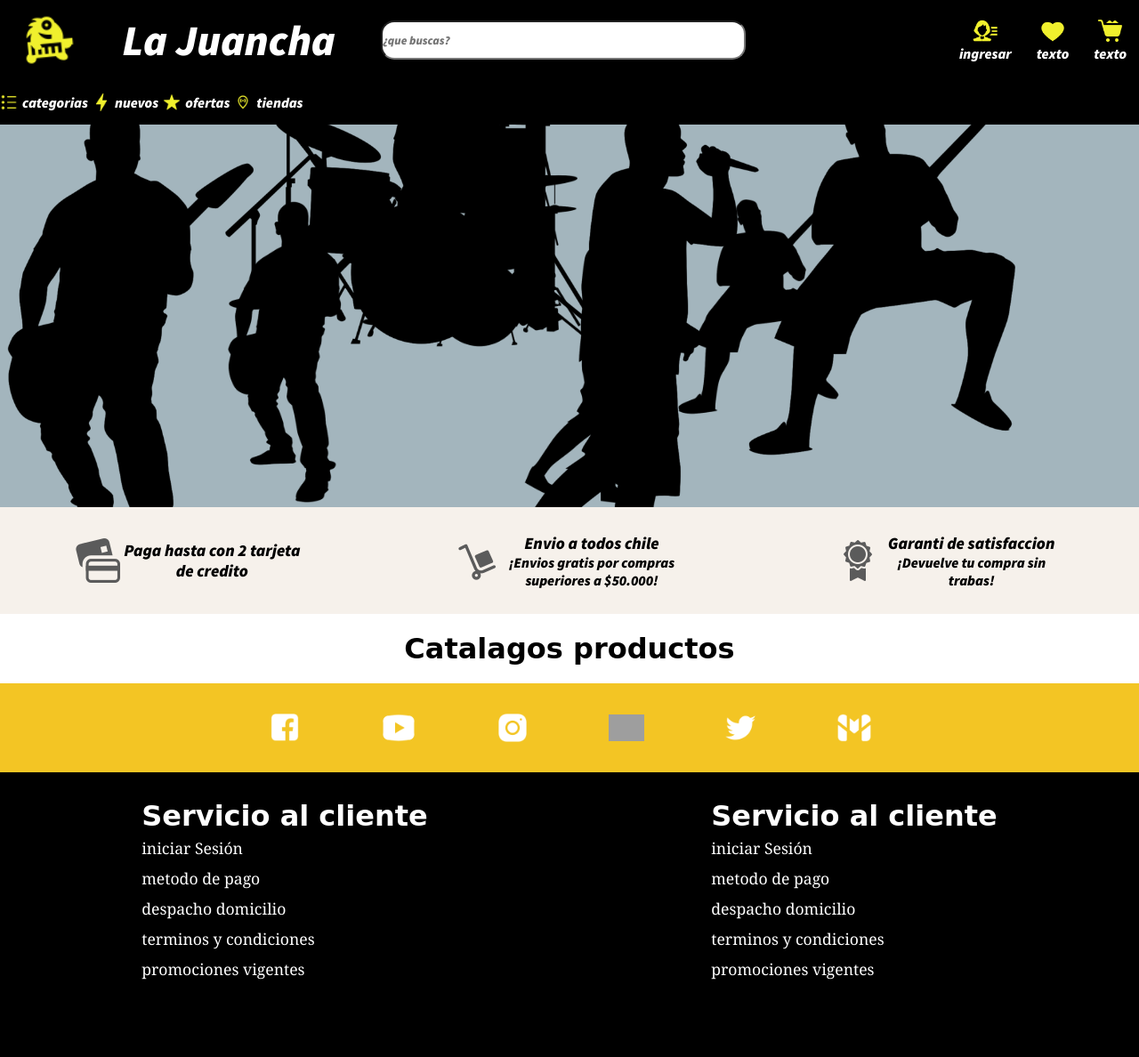
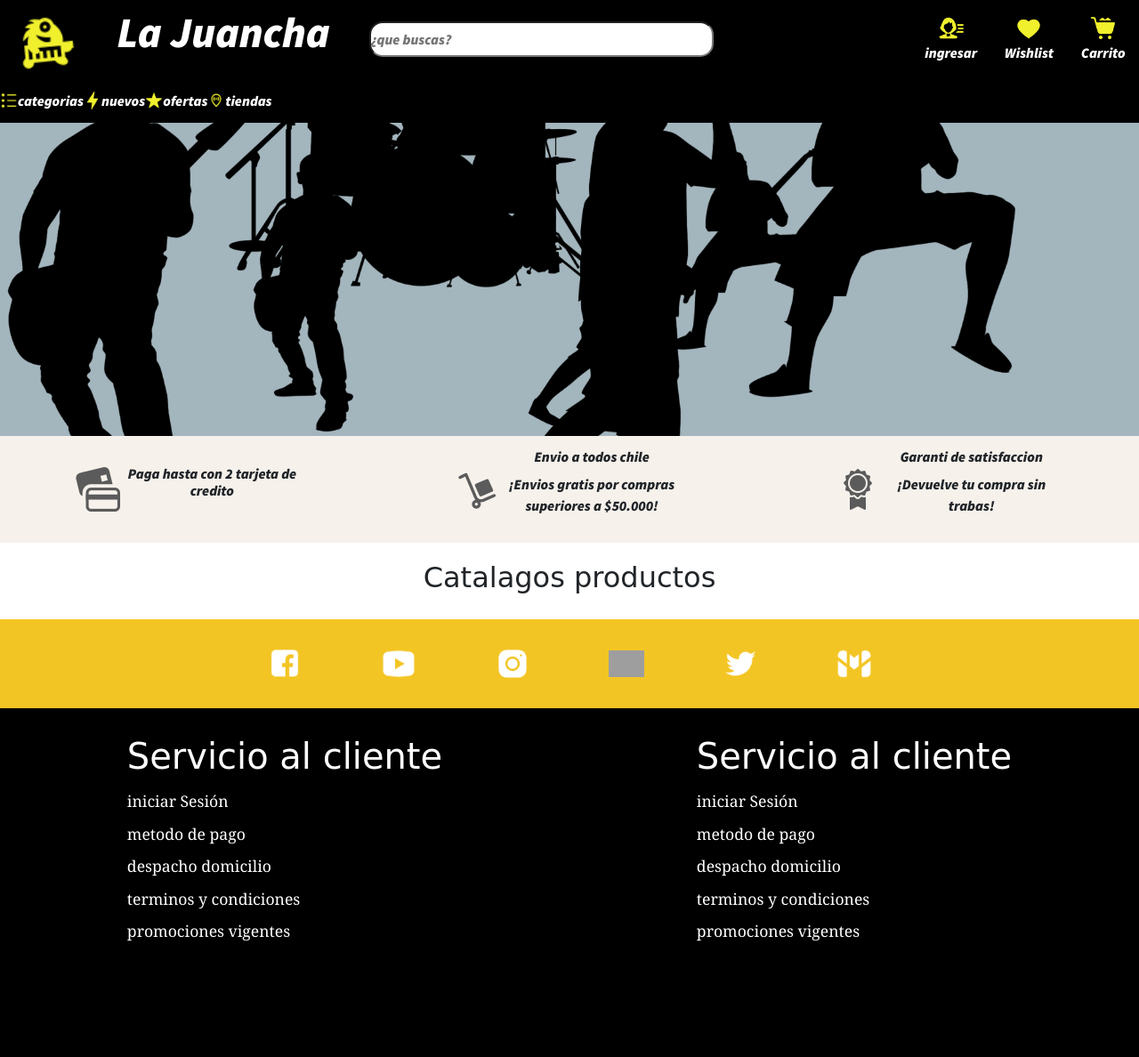
Before and after one commit to KiroKHS/BOOTCAMP-FULLSTACK, a Django app: page / in a window 1280 px wide. Shown: the whole page at 89% size. After the commit the page ends 1058 px from the top, so only its background shows below. Run offline with Django 4.2, Linux system fonts and the light colour scheme; data that the repository does not hold is empty; some libraries are stand-ins or nearby versions; grey boxes are pictures that could not be loaded.

Commit message:
clase 4 se implementa herencia de plantilla.html se crea login, logout y registro se utiliza boostrap y se arregla errores de css a style.css por boostrap

```diff
--- a/TIENDAMUSICA/core/static/core/css/style.css
+++ b/TIENDAMUSICA/core/static/core/css/style.css
@@ -4,8 +4,15 @@
   padding: 0;
   margin: 0;
 }
-
+body{
+  min-height: 100vh;
+  display: flex;
+  flex-direction: column;
+  justify-content: space-between;
+}
 header{
+  display:flex;
+  flex-direction: column;
   position: sticky;
   top: 0;
 }
@@ -17,6 +24,7 @@ header,header > div {
   background-color: #000000;
   align-items: center;
   height: 90px;
+  min-width: 100%;
 }
 #izquierda {
   width: 80%;
@@ -25,6 +33,11 @@ header,header > div {
   justify-content: space-around;
   padding-right: 200px;
   font-family: 'Source Sans Pro', sans-serif;
+}
+
+#izquierda, #derecha{
+  display:flex;
+  align-items: center;
 }
 
 #derecha {
@@ -36,16 +49,25 @@ input {
   width: 47%;
   height: 2.5rem;
   border-radius: 15px;
+  font-size: 1rem;
 }
-
-#izquierda > img {
-  width: 60px;
-
+h3{
+  font-size: 1rem;
+}
+.container{
+  margin: 80px 0px 80px 0px;
+}
+#izquierda >a> img {
+  width: 65px;
 }
 #derecha > div {
   display: flex;
   flex-direction: column;
   align-items: center;
+}
+.ingresar > a{
+  text-decoration: none;
+  color: #ffffff;
 }
 #derecha > div > img {
   width: 30px;
@@ -59,7 +81,11 @@ input {
   color: #ffffff;
   background-color: #000000;
   padding-right: 60vw;
-  height: 50px;
+  width: 100%;
+}
+.menu-iteam>p{
+  margin-top: auto;
+  margin-bottom: auto;
 }
 .menu-item:hover {
   background-color: #f0f0f0bf;
@@ -74,10 +100,12 @@ input {
   justify-content: center;
   transition-duration: 0.5s;
   cursor: pointer;
+  height: 50px;
 }
+
 .menu-item > p {
-  padding-left: 5px;
-  padding-right: 5px;
+  margin-top: auto;
+  margin-bottom: auto;
 }
 
 .menu-item > img {
--- a/TIENDAMUSICA/core/templates/core/index.html
+++ b/TIENDAMUSICA/core/templates/core/index.html
@@ -1,65 +1,7 @@
+{% extends 'core/plantilla.html' %}
 {% load static %}
 {% load humanize %}
-<!DOCTYPE html>
-<html lang="en">
-  <head>
-    <meta charset="UTF-8" />
-    <meta http-equiv="X-UA-Compatible" content="IE=edge" />
-    <meta name="viewport" content="width=device-width, initial-scale=1.0" />
-    <title>Tienda de intrumentos</title>
-    <script
-      src="https://kit.fontawesome.com/a076d05399.js"
-      crossorigin="anonymous"
-    ></script>
-    <link rel="preconnect" href="https://fonts.googleapis.com" />
-    <link rel="preconnect" href="https://fonts.gstatic.com" crossorigin />
-    <link
-      href="https://fonts.googleapis.com/css2?family=Source+Sans+Pro:ital,wght@1,900&display=swap"
-      rel="stylesheet"
-    />
-    <link rel="stylesheet" href="{% static 'core/css/style.css' %}" class="css" />
-  </head>
-  <body>
-    <header>
-      <div id="izquierda">
-        <img src="{% static 'core/img/logo.png' %}" alt="logo" class="logo" />
-        <p>La Juancha</p>
-        <input type="text" placeholder="¿que buscas?" />
-        <!-- <button><img src="{% static 'core/img/buscar.png" alt=""></button> -->
-      </div>
-      <div id="derecha">
-        <div id="ingresar">
-          <img src="{% static 'core/img/usuario.png' %}" alt="" />
-          <p>ingresar</p>
-        </div>
-        <div id="wishlist">
-          <img src="{% static 'core/img/wirshlist.png' %}" alt="" />
-          <p>texto</p>
-        </div>
-        <div id="carro">
-          <img src="{% static 'core/img/carrito.png' %}" alt="" />
-          <p>texto</p>
-        </div>
-      </div>
-    </header>
-    <nav id="menu-header">
-      <div class="menu-item">
-        <img src="{% static 'core/img/bunger.png' %}" alt="" />
-        <p>categorias</p>
-      </div>
-      <div class="menu-item">
-        <img src="{% static 'core/img/rayo.png' %}" alt="" />
-        <p>nuevos</p>
-      </div>
-      <div class="menu-item">
-        <img src="{% static 'core/img/star.png' %}" alt="" />
-        <p>ofertas</p>
-      </div>
-      <div class="menu-item">
-        <img src="{% static 'core/img/gps.png' %}" alt="" />
-        <p>tiendas</p>
-      </div>
-    </nav>
+{% block contenido %}
     <article>
       <section id="banner"><img src="{% static 'core/img/fondo.png' %}" /></section>
       <section id="info">
@@ -108,23 +50,5 @@
         <img src="{% static 'core/img/gmail.png' %}" alt="">
       </section>
     </article>
-    <footer>
-      <div>
-        <h1>Servicio al cliente</h1>
-        <a href="#">iniciar Sesión</a>
-        <a href="#">metodo de pago</a>
-        <a href="#">despacho domicilio</a>
-        <a href="#">terminos y condiciones</a>
-        <a href="#">promociones vigentes</a>
-      </div>
-      <div>
-        <h1>Servicio al cliente</h1>
-        <a href="#">iniciar Sesión</a>
-        <a href="#">metodo de pago</a>
-        <a href="#">despacho domicilio</a>
-        <a href="#">terminos y condiciones</a>
-        <a href="#">promociones vigentes</a>
-      </div>
-    </footer>
-  </body>
-</html>
+
+    {% endblock contenido %}
--- /dev/null
+++ b/TIENDAMUSICA/core/templates/core/plantilla.html
@@ -0,0 +1,96 @@
+{% load static %}
+{% load humanize %}
+{{ floatvalue|floatformat:2|intcomma }}
+
+<!DOCTYPE html>
+<html lang="en">
+  <head>
+    <link href="https://cdn.jsdelivr.net/npm/bootstrap@5.0.2/dist/css/bootstrap.min.css" rel="stylesheet" integrity="sha384-EVSTQN3/azprG1Anm3QDgpJLIm9Nao0Yz1ztcQTwFspd3yD65VohhpuuCOmLASjC" crossorigin="anonymous">
+    <meta charset="UTF-8" />
+    <meta http-equiv="X-UA-Compatible" content="IE=edge" />
+    <meta name="viewport" content="width=device-width, initial-scale=1.0" />
+    <title>Tienda de intrumentos</title>
+    <script
+      src="https://kit.fontawesome.com/a076d05399.js"
+      crossorigin="anonymous"
+    ></script>
+    <link rel="preconnect" href="https://fonts.googleapis.com" />
+    <link rel="preconnect" href="https://fonts.gstatic.com" crossorigin />
+    <link
+      href="https://fonts.googleapis.com/css2?family=Source+Sans+Pro:ital,wght@1,900&display=swap"
+      rel="stylesheet"
+    />
+    <link rel="stylesheet" href="{% static 'core/css/style.css' %}" class="css" />
+  </head>
+  <body>
+    <header>
+      <div>
+        <div id="izquierda">
+          <a href = "{% url 'home' %}">
+            <img src="{% static 'core/img/logo.png' %}" alt="logo" class="logo" />
+          </a>
+          <p>La Juancha</p>
+          <input type="text" placeholder="¿que buscas?" />
+        </div>
+        <div id="derecha">
+          <div class="ingresar">
+            <img src="{% static 'core/img/usuario.png' %}" alt="" />
+            {% if  user.is_authenticated %}
+            <strong>{{user.username}}</strong>
+            <a href="{% url 'logout'%}"> Salir</a>
+            {% else %}
+            <a href="{% url 'login'%}"> ingresar</a>
+            {% endif %}
+          </div>
+          <div class="ingresar">
+            <img src="{% static 'core/img/wirshlist.png' %}" alt="" />
+            <a>Wishlist</a>
+          </div>
+          <div class="ingresar">
+            <img src="{% static 'core/img/carrito.png' %}" alt="" />
+            <a>Carrito</a>
+          </div>
+        </div>
+      </div>
+      <nav id="menu-header">
+        <div class="menu-item">
+          <img src="{% static 'core/img/bunger.png' %}" alt="" />
+          <p>categorias</p>
+        </div>
+        <div class="menu-item">
+          <img src="{% static 'core/img/rayo.png' %}" alt="" />
+          <p>nuevos</p>
+        </div>
+        <div class="menu-item">
+          <img src="{% static 'core/img/star.png' %}" alt="" />
+          <p>ofertas</p>
+        </div>
+        <div class="menu-item">
+          <img src="{% static 'core/img/gps.png' %}" alt="" />
+          <p>tiendas</p>
+        </div>
+      </nav>
+    </header>
+
+{% block contenido %}
+{% endblock %}
+<footer>
+  <div>
+    <h1>Servicio al cliente</h1>
+    <a href="#">iniciar Sesión</a>
+    <a href="#">metodo de pago</a>
+    <a href="#">despacho domicilio</a>
+    <a href="#">terminos y condiciones</a>
+    <a href="#">promociones vigentes</a>
+  </div>
+  <div>
+    <h1>Servicio al cliente</h1>
+    <a href="#">iniciar Sesión</a>
+    <a href="#">metodo de pago</a>
+    <a href="#">despacho domicilio</a>
+    <a href="#">terminos y condiciones</a>
+    <a href="#">promociones vigentes</a>
+  </div>
+</footer>
+</body>
+</html>
```
Also changed, not shown: TIENDAMUSICA/core/templates/core/login.html (added, +11 -0 lines), TIENDAMUSICA/core/templates/core/logout.html (added, +9 -0 lines), TIENDAMUSICA/core/templates/core/registro.html (added, +11 -0 lines).
